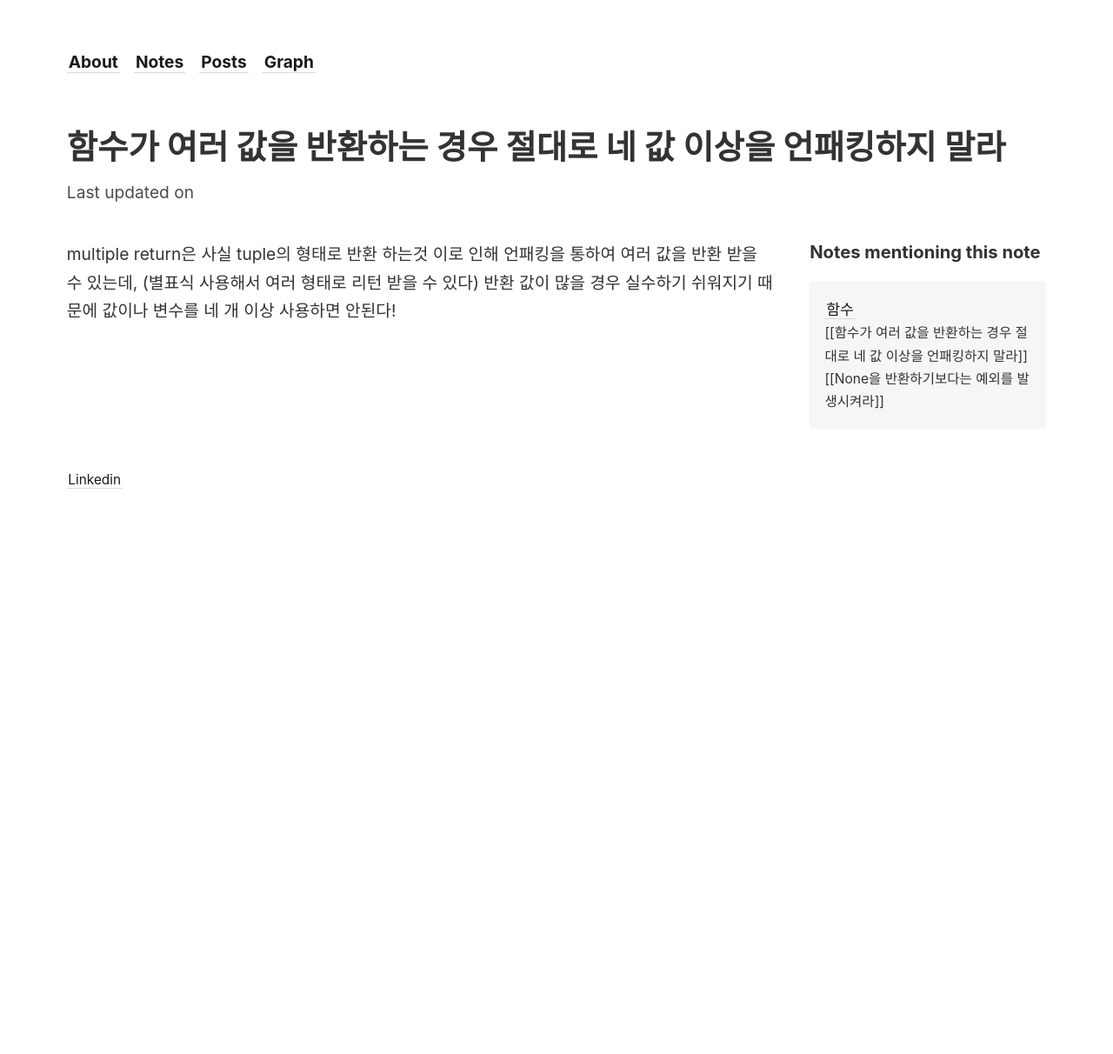
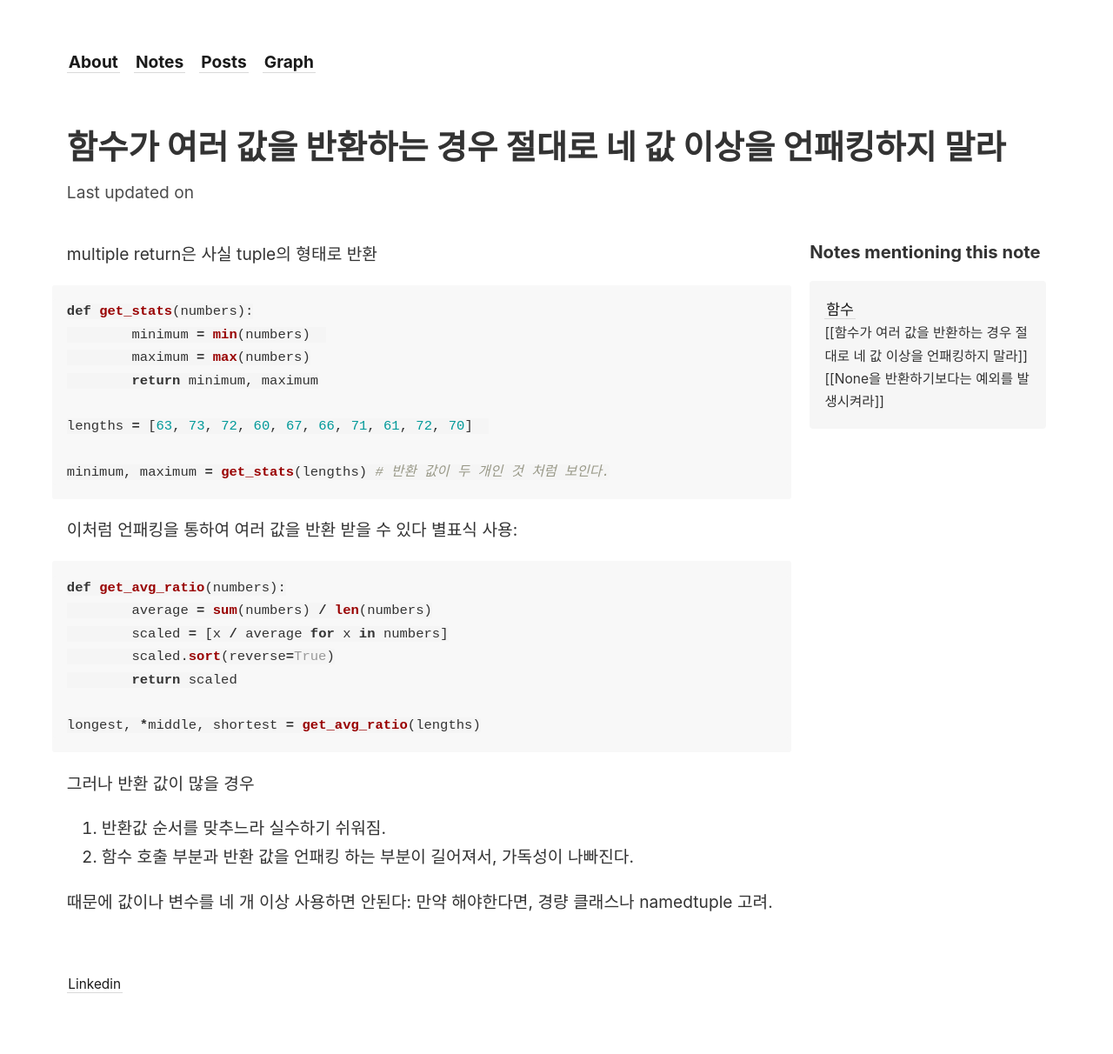
Before and after one commit to hyoinandout/hyoinandout.github.io, a Jekyll site: the page built from _notes/2_programming/20_python/205_books/2050_effective-python/20502_함수/함수가 여러 값을 반환하는 경우 절대로 네 값 이상을 언패킹하지 말라.md, in a window 1280 px wide. Shown: the whole page at 87% size. Built offline with Jekyll 4.4.1, drawn with Linux system fonts in a browser that asks for light colours; before the commit the page ends 900 px from its top, so only the background shows below that.

Commit message:
vault backup: 2023-02-22 00:58:19

````diff
--- a/_notes/2_programming/20_python/205_books/2050_effective-python/20502_함수/함수가 여러 값을 반환하는 경우 절대로 네 값 이상을 언패킹하지 말라.md
+++ b/_notes/2_programming/20_python/205_books/2050_effective-python/20502_함수/함수가 여러 값을 반환하는 경우 절대로 네 값 이상을 언패킹하지 말라.md
@@ -1,4 +1,28 @@
-multiple return은 사실 tuple의 형태로 반환 하는것
-이로 인해 언패킹을 통하여 여러 값을 반환 받을 수 있는데, (별표식 사용해서 여러 형태로 리턴 받을 수 있다)
-반환 값이 많을 경우 실수하기 쉬워지기 때문에
-값이나 변수를 네 개 이상 사용하면 안된다!
+multiple return은 사실 tuple의 형태로 반환
+```python
+def get_stats(numbers):
+	minimum = min(numbers)
+	maximum = max(numbers)
+	return minimum, maximum
+
+lengths = [63, 73, 72, 60, 67, 66, 71, 61, 72, 70]
+
+minimum, maximum = get_stats(lengths) # 반환 값이 두 개인 것 처럼 보인다.
+```
+이처럼 언패킹을 통하여 여러 값을 반환 받을 수 있다
+별표식 사용:
+```python
+def get_avg_ratio(numbers):
+	average = sum(numbers) / len(numbers)
+	scaled = [x / average for x in numbers]
+	scaled.sort(reverse=True)
+	return scaled
+
+longest, *middle, shortest = get_avg_ratio(lengths)
+```
+
+그러나 반환 값이 많을 경우
+1. 반환값 순서를 맞추느라 실수하기 쉬워짐.
+2. 함수 호출 부분과 반환 값을 언패킹 하는 부분이 길어져서, 가독성이 나빠진다.
+
+때문에 값이나 변수를 네 개 이상 사용하면 안된다: 만약 해야한다면, 경량 클래스나 namedtuple 고려.
````
Also changed, not shown: _notes/2_programming/20_python/205_books/2050_effective-python/20502_함수/None을 반환하기보다는 예외를 발생시켜라.md (+37 -2 lines).
